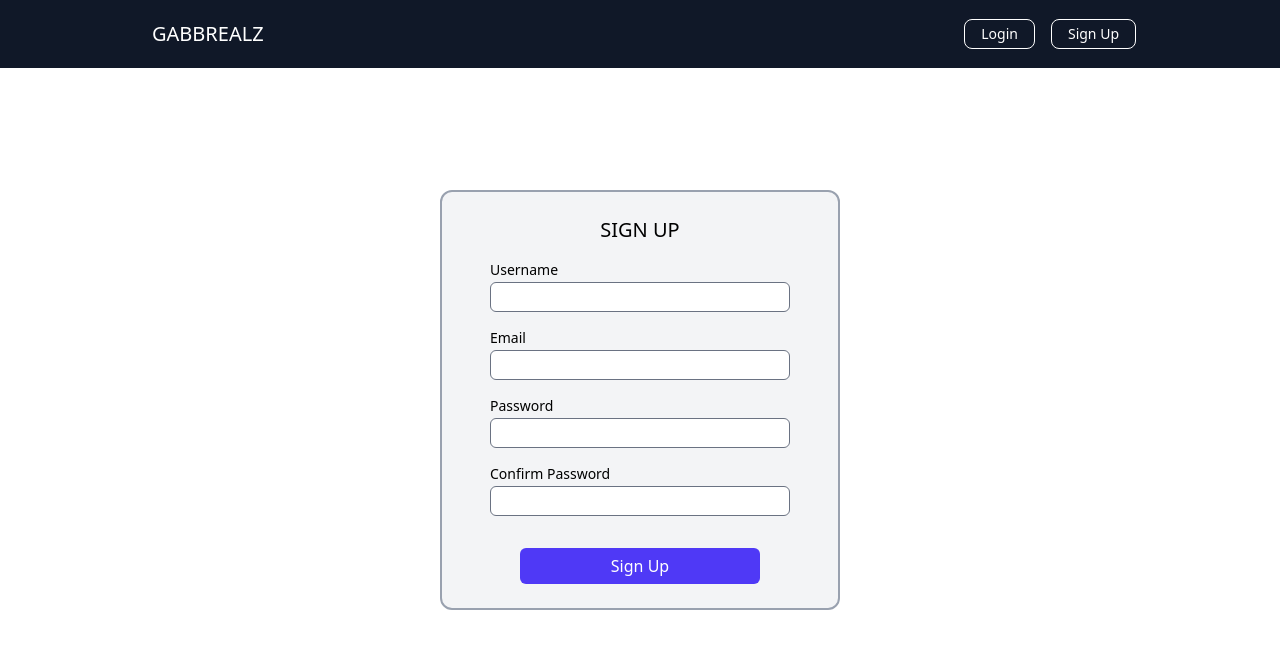
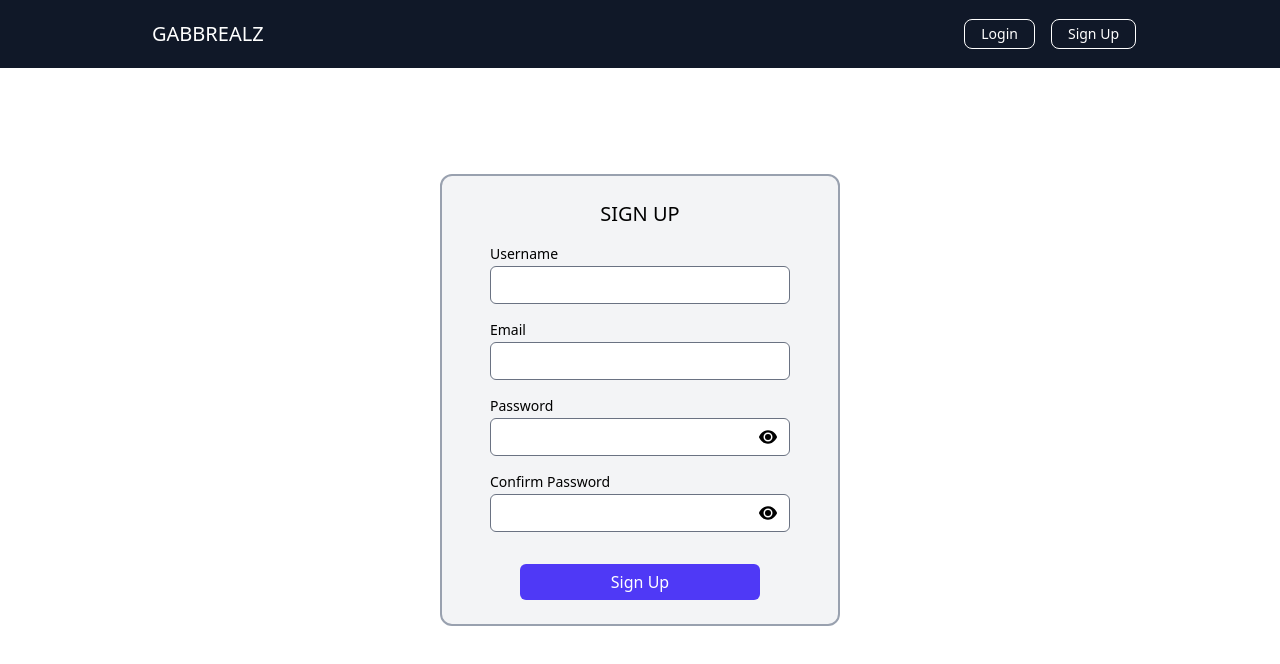
Before and after one commit to gabbrealz/LearningPHP, a React (Vite) app in the folder frontend/: page /sign-up in a window 1280 px wide. Shown: the top 664 px of the page. Built offline with nearby package versions, Linux system fonts and the light colour scheme.

Commit message:
added show/hide password functionality. increased input heights via padding

```diff
--- a/frontend/src/components/FormInput.jsx
+++ b/frontend/src/components/FormInput.jsx
@@ -1,20 +1,31 @@
+import { useState } from "react";
+import ShowPassIcon from "../assets/interface-icons/eye.svg?react";
+import HidePassIcon from "../assets/interface-icons/eye-crossed.svg?react";
+
 export function FormInput({ formName, inputName, label, type, className }) {
   return (
     <div className={`w-full flex flex-col gap-0.5 ${className}`}>
       <label className="text-sm" for={`${formName}-${inputName}`}>{label}</label>
       <input type={type} id={`${formName}-${inputName}`} name={inputName}
-             className="bg-white text-sm border border-gray-500 px-2 py-1 rounded-md" required/>
+             className="bg-white text-sm border border-gray-500 p-2 rounded-md" required/>
     </div>
   );
 }
 
 export function PasswordInput({ formName, inputName, label, className }) {
+  const [show, setShow] = useState(false)
+
   return (
     <div className={`w-full flex flex-col gap-0.5 ${className}`}>
       <label className="text-sm" for={`${formName}-${inputName}`}>{label}</label>
-      <span>
-        <input type="password" id={`${formName}-${inputName}`} name={inputName}
-               className="w-full bg-white text-sm border border-gray-500 px-2 py-1 rounded-md" required/>
+      <span className="relative">
+        <input type={show ? "text" : "password"} id={`${formName}-${inputName}`} name={inputName}
+               className="w-full bg-white text-sm border border-gray-500 p-2 rounded-md" required/>
+        {
+          show ?
+            <HidePassIcon className="cursor-pointer absolute size-4.5 top-1/2 right-1 -translate-1/2" onClick={() => setShow(false)} /> :
+            <ShowPassIcon className="cursor-pointer absolute size-4.5 top-1/2 right-1 -translate-1/2" onClick={() => setShow(true)} />
+        }
       </span>
     </div>
   );
```
